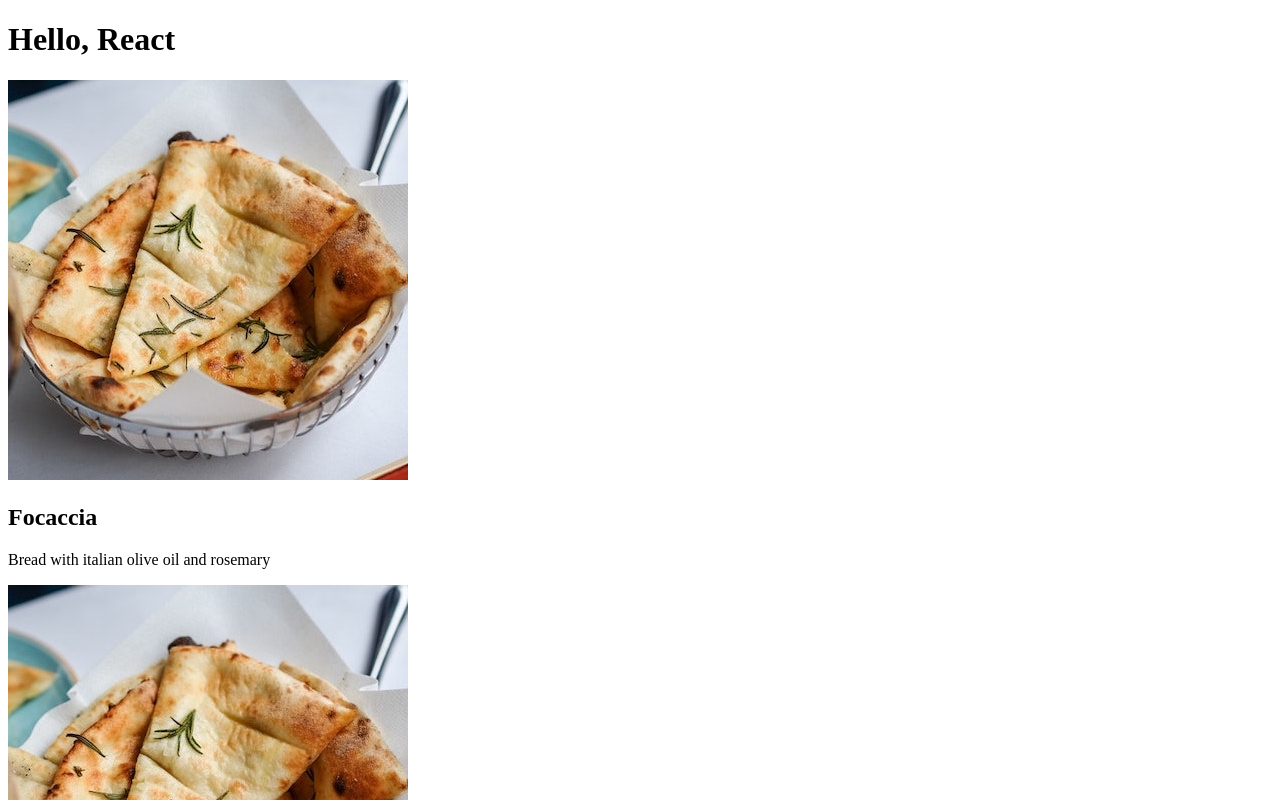
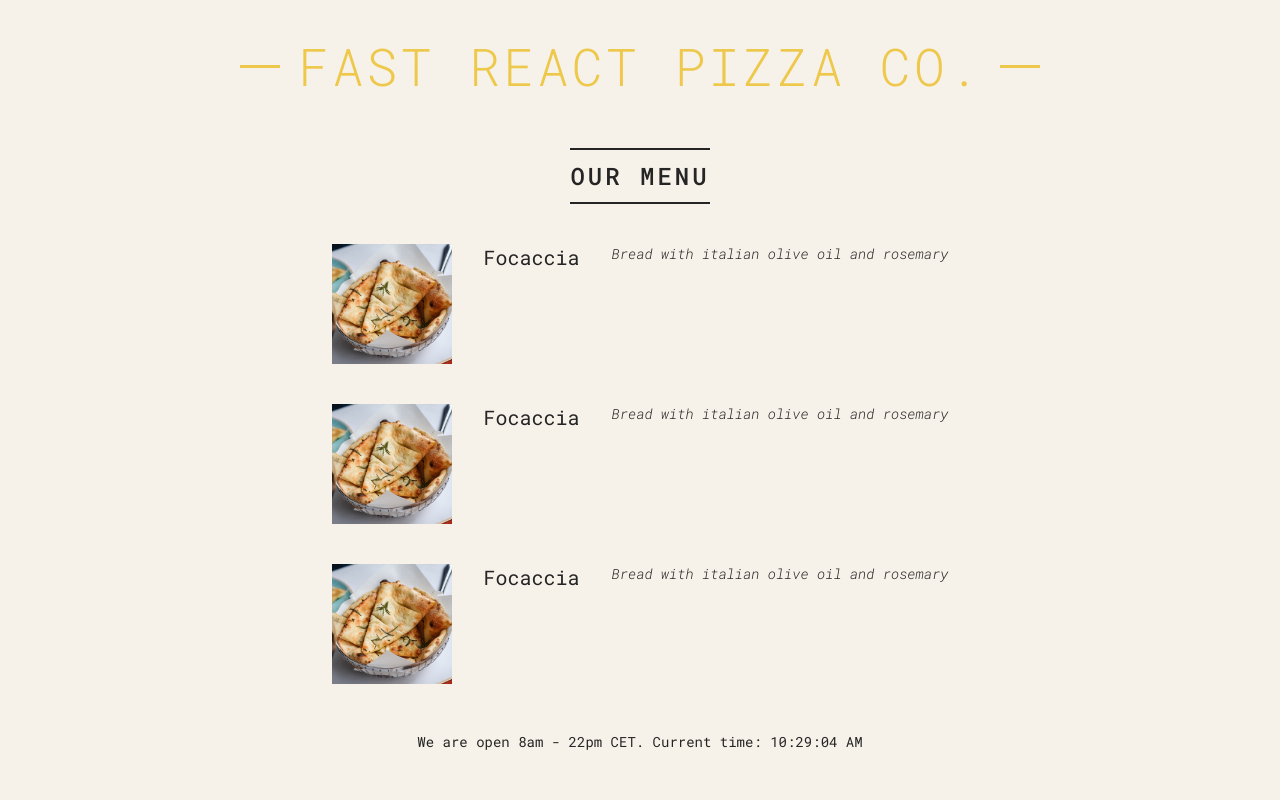
Before and after one commit to a-levitt/react.pizza_menu, a React (Vite) app: page / in a window 1280 px wide. Shown: the top 800 px of the page. Built offline with nearby package versions, Linux system fonts and the light colour scheme.

Commit message:
Add global styles

```diff
--- a/src/App.jsx
+++ b/src/App.jsx
@@ -2,13 +2,14 @@ import Header from "./components/Header.jsx";
 import Menu from "./components/Menu.jsx";
 import Footer from "./components/Footer.jsx";
 
+
 function App() {
     return (
-        <>
+        <div className="container">
             <Header />
             <Menu />
             <Footer />
-        </>
+        </div>
     )
 }
 
--- a/src/components/Footer.jsx
+++ b/src/components/Footer.jsx
@@ -1,6 +1,6 @@
 
 function Footer() {
-    return <p>We are open 8am - 22pm CET</p>
+    return <footer className='footer'>We are open 8am - 22pm CET. Current time: {new Date().toLocaleTimeString()}</footer>
 }
 
 export default Footer;
--- a/src/components/Header.jsx
+++ b/src/components/Header.jsx
@@ -1,6 +1,10 @@
 
 function Header() {
-    return <h1>Hello, React</h1>
+    return (
+        <header className="header">
+            <h1>Fast React Pizza Co.</h1>
+        </header>
+    )
 }
 
 export default Header;
--- a/src/components/Menu.jsx
+++ b/src/components/Menu.jsx
@@ -2,11 +2,12 @@ import Pizza from "./Pizza.jsx";
 
 function Menu() {
     return (
-        <div>
+        <main className="menu">
+            <h2>Our menu</h2>
             <Pizza />
             <Pizza />
             <Pizza />
-        </div>
+        </main>
     )
 }
 
--- a/src/components/Pizza.jsx
+++ b/src/components/Pizza.jsx
@@ -3,11 +3,11 @@ import focaccia from '../assets/pizzas/focaccia.jpg';
 
 function Pizza() {
     return (
-        <>
+        <div className="pizza">
             <img src={focaccia} />
-            <h2>Focaccia</h2>
+            <h3>Focaccia</h3>
             <p>Bread with italian olive oil and rosemary</p>
-        </>
+        </div>
     )
 }
 
--- a/src/index.css
+++ b/src/index.css
@@ -57,7 +57,7 @@ body {
   display: block;
   content: '';
   height: 3px;
-  width: 12rem;
+  width: 4rem;
   background-color: #edc84b;
   position: absolute;
   top: calc(50% - 1px);
--- a/src/main.jsx
+++ b/src/main.jsx
@@ -1,5 +1,6 @@
 import React from 'react';
 import ReactDOM from 'react-dom/client';
+import "./index.css"
 
 import App from './App';
 
```
